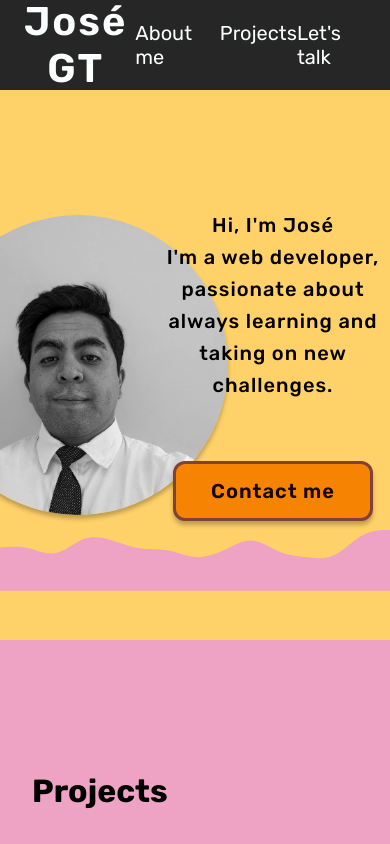
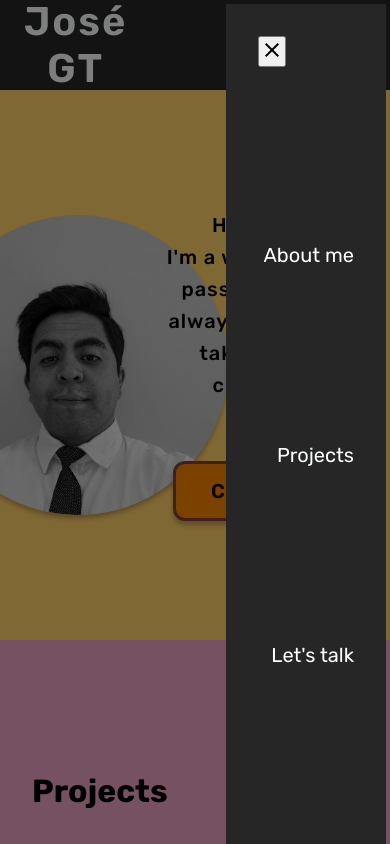
Before and after one commit to josee-gt/jose-gt, a plain HTML site: page index.html in a window 390 px wide. Shown: the top 844 px of the page. Drawn offline with nearby package versions, Linux system fonts and the light colour scheme.

Commit message:
creado en menu responsivo

```diff
--- a/index.html
+++ b/index.html
@@ -24,7 +24,13 @@
 	<body>
 		<header>
 			<p>José GT</p>
-			<nav>
+			<button id="open-menu" class="open">
+				<span class="material-symbols-outlined"> menu </span>
+			</button>
+			<nav id="nav" class="nav visible">
+				<button id="close-menu" class="close">
+					<span class="material-symbols-outlined"> close </span>
+				</button>
 				<ul>
 					<li><a href="#">About me</a></li>
 					<li><a href="#">Projects</a></li>
@@ -52,7 +58,7 @@
 			</section>
 
 			<section class="project">
-				<img class="division" src="/assets/Vector.svg" alt="" />
+				<!-- <img class="division" src="/assets/Vector.svg" alt="" /> -->
 				<h2>Projects</h2>
 				<div class="project__grid">
 					<article class="project__card">
@@ -161,5 +167,19 @@
 			</section>
 		</main>
 		<footer></footer>
+		<script>
+			const nav = document.querySelector("#nav");
+			const open = document.querySelector("#open-menu");
+			const close = document.querySelector("#close-menu");
+
+			open.addEventListener("click", () => {
+				nav.classList.add("visible");
+			});
+
+			close.addEventListener("click", () => {
+				nav.classList.remove("visible");
+				// console.log(print("5"));
+			});
+		</script>
 	</body>
 </html>
--- a/style/main.css
+++ b/style/main.css
@@ -12,6 +12,9 @@ header {
 	grid-template-areas: "name nav";
 	padding: 0 16px 0 16px;
 }
+header .open {
+	display: none;
+}
 
 header p {
 	grid-area: name;
@@ -24,6 +27,10 @@ header p {
 header nav {
 	grid-area: nav;
 	width: 100%;
+}
+
+header nav .close {
+	display: none;
 }
 header nav ul {
 	display: flex;
@@ -242,3 +249,44 @@ header ul li a {
 	font-weight: 400;
 	text-decoration: none;
 }
+/*Mobile <= 480px & <= 768px */
+@media screen and (max-width: 580px) {
+	header .nav .close,
+	header .open {
+		display: block;
+	}
+
+	.nav {
+		opacity: 0;
+		visibility: hidden;
+
+		z-index: 2;
+		position: absolute;
+		width: 160px;
+		top: 4px;
+		bottom: 0;
+		right: 4px;
+		background-color: var(--bg-nav);
+		box-shadow: 0 0 0 100vmax rgba(0, 0, 0, 0.5);
+		padding: 32px;
+	}
+
+	.nav.visible {
+		opacity: 1;
+		visibility: visible;
+	}
+	header nav ul {
+		width: 100%;
+		height: 100%;
+		flex-direction: column;
+		align-items: end;
+		justify-content: space-evenly;
+		list-style: none;
+	}
+}
+
+/*Tablet  <= 834px & <= 1024px */
+
+/*Laptop <=1600px*/
+
+/*Desktop >=1060px*/
```
